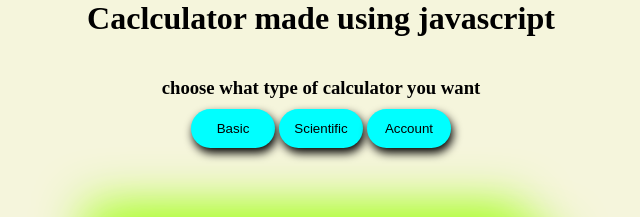
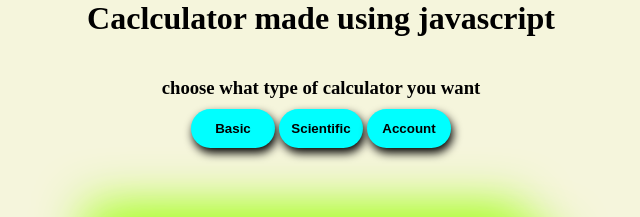
Before and after one commit to naimish-rathod/javasctipt-calculator, a plain HTML site: page index.html in a window 1280 px wide. Shown: the top 217 px of the page, 319-959 px from the left. Drawn offline with Linux system fonts and the light colour scheme.

Commit message:
Update index.html

```diff
--- a/index.html
+++ b/index.html
@@ -11,9 +11,9 @@
 
     <center><div class="choice">
       <h3>choose what type of calculator you want</h3>
-      <button id="basic" class="choice-btn">Basic</button>
-      <button  id="scince" class="choice-btn">Scientific </button>
-      <button id="account" class="choice-btn">Account</button>
+      <button id="basic" class="choice-btn"> <b>Basic</b></button>
+      <button  id="scince" class="choice-btn"> <b>Scientific</b> </button>
+      <button id="account" class="choice-btn"> <b>Account</b></button>
   </div></center>
 
     <div class="calculator">
```
